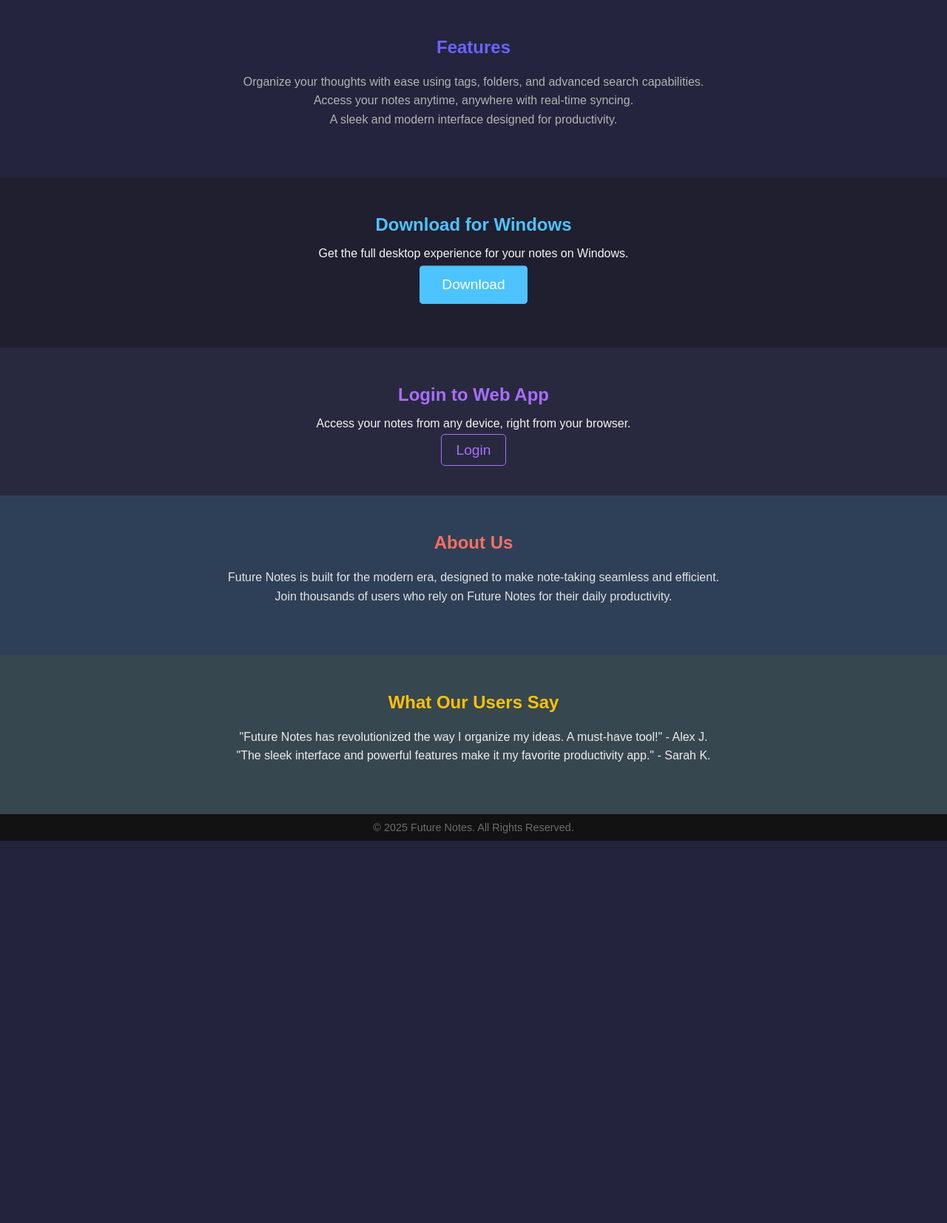
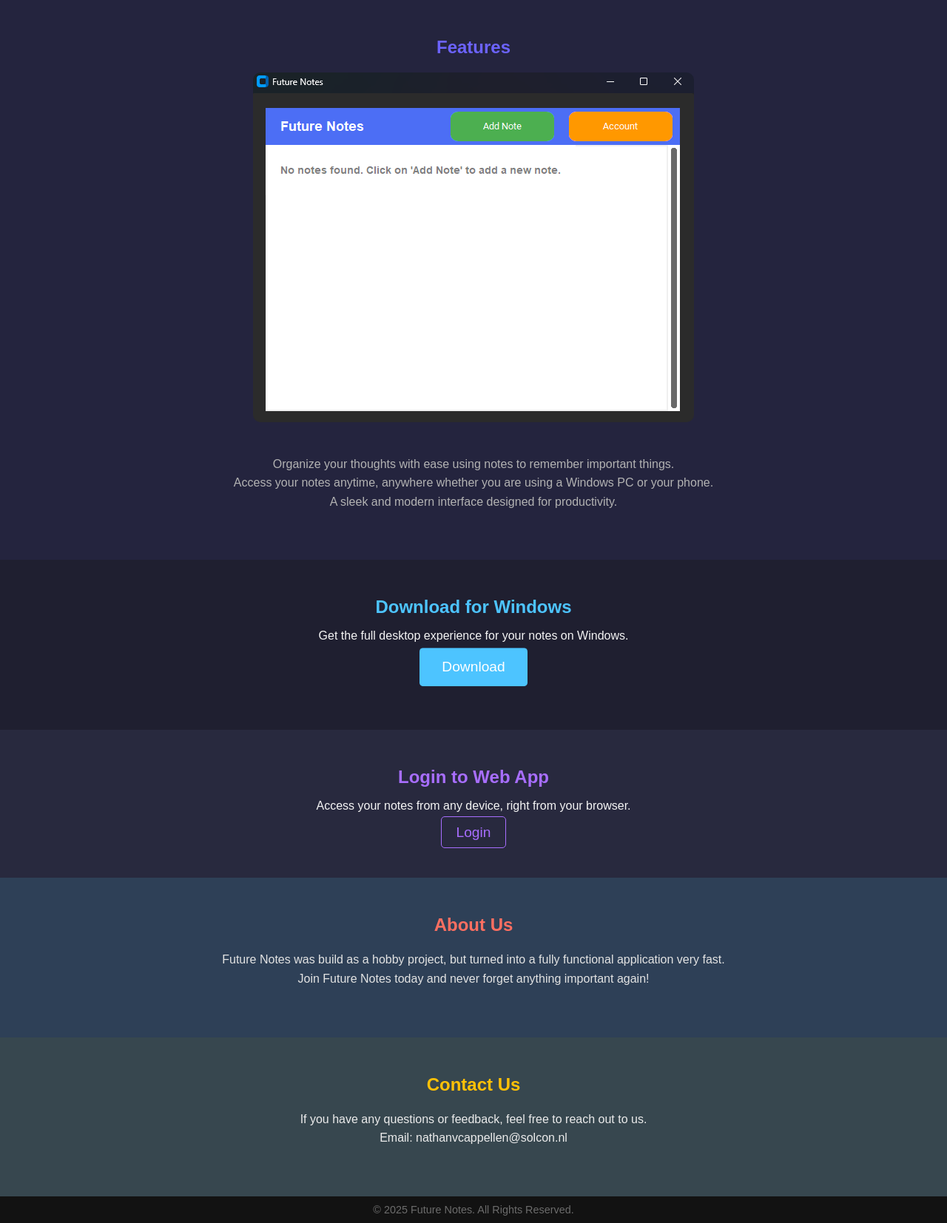
Before and after one commit to Future-Notes/python_31, a Flask app: page / in a window 1280 px wide. Shown: the part 134-1788 px from the top of the page at 74% size. Before the commit the page ends 1271 px from the top, so only its background shows below. Run offline with Flask 3, Linux system fonts and the light colour scheme.

Commit message:
Rename app to "Future Notes" and update related metadata; add web app manifest and icons for improved branding and user experience

```diff
--- a/main.py
+++ b/main.py
@@ -38,7 +38,7 @@ class App(ctk.CTk):
 
         self.geometry("600x450")
         self.resizable(True, True)
-        self.title("ToDo App")
+        self.title("Future Notes")
         self.current_user = None
 
         self.center_window()
@@ -501,7 +501,7 @@ class App(ctk.CTk):
 
         ctk.CTkLabel(
             action_bar,
-            text="Notes app",
+            text="Future Notes",
             font=("Helvetica", 18, "bold"),
             text_color="white",
         ).pack(side="left", padx=20)
--- a/pythonanywhere/templates/account.html
+++ b/pythonanywhere/templates/account.html
@@ -4,6 +4,10 @@
     <meta charset="UTF-8">
     <meta name="viewport" content="width=device-width, initial-scale=1.0">
     <title>Account</title>
+    <link rel="apple-touch-icon" sizes="180x180" href="static/apple-touch-icon.png">
+    <link rel="icon" type="image/png" sizes="32x32" href="static/favicon-32x32.png">
+    <link rel="icon" type="image/png" sizes="16x16" href="static/favicon-16x16.png">
+    <link rel="manifest" href="static/site.webmanifest">
     <style>
         /* General Styles */
         body {
--- a/pythonanywhere/templates/home.html
+++ b/pythonanywhere/templates/home.html
@@ -3,7 +3,29 @@
 <head>
     <meta charset="UTF-8">
     <meta name="viewport" content="width=device-width, initial-scale=1.0">
-    <title>Notes App</title>
+    <meta name="description" content="Future Notes: A modern app for organizing your thoughts, plans, and ideas. Access notes anywhere and stay productive.">
+    <meta name="keywords" content="Notes App, Future Notes, Productivity App, Organize Thoughts, Notes on Windows">
+    <meta name="author" content="Nathan Cappellen">
+    <title>Future Notes</title>
+    <link rel="apple-touch-icon" sizes="180x180" href="static/apple-touch-icon.png">
+    <link rel="icon" type="image/png" sizes="32x32" href="static/favicon-32x32.png">
+    <link rel="icon" type="image/png" sizes="16x16" href="static/favicon-16x16.png">
+    <link rel="manifest" href="static/site.webmanifest">
+    <script type="application/ld+json">
+    {
+      "@context": "https://schema.org",
+      "@type": "SoftwareApplication",
+      "name": "Future Notes",
+      "description": "A modern app for organizing your thoughts, plans, and ideas.",
+      "operatingSystem": "Windows",
+      "applicationCategory": "ProductivityApplication",
+      "offers": {
+        "@type": "Offer",
+        "price": "0",
+        "priceCurrency": "USD"
+      }
+    }
+    </script>
     <style>
         body {
             margin: 0;
@@ -158,16 +180,16 @@
             animation: fadeIn 3s;
         }
 
-        #testimonials {
+        #contact {
             background-color: #37474F;
         }
 
-        #testimonials h2 {
+        #contact h2 {
             color: #FFC107;
             animation: slideIn 2s;
         }
 
-        #testimonials p {
+        #contact p {
             color: #ececec;
             margin-top: 20px;
             font-size: 1rem;
@@ -314,8 +336,9 @@
 
 <section id="features">
     <h2>Features</h2>
-    <p>Organize your thoughts with ease using tags, folders, and advanced search capabilities.<br>
-    Access your notes anytime, anywhere with real-time syncing.<br>
+    <img src="static/features-image.png" alt="Features Image" style="max-width: 100%; height: auto; margin: 20px 0; border-radius: 10px;">
+    <p>Organize your thoughts with ease using notes to remember important things.<br>
+    Access your notes anytime, anywhere whether you are using a Windows PC or your phone.<br>
     A sleek and modern interface designed for productivity.</p>
 </section>
 
@@ -333,14 +356,14 @@
 
 <section id="about">
     <h2>About Us</h2>
-    <p>Future Notes is built for the modern era, designed to make note-taking seamless and efficient.<br>
-    Join thousands of users who rely on Future Notes for their daily productivity.</p>
+    <p>Future Notes was build as a hobby project, but turned into a fully functional application very fast.<br>
+    Join Future Notes today and never forget anything important again!</p>
 </section>
 
-<section id="testimonials">
-    <h2>What Our Users Say</h2>
-    <p>"Future Notes has revolutionized the way I organize my ideas. A must-have tool!" - Alex J.<br>
-    "The sleek interface and powerful features make it my favorite productivity app." - Sarah K.</p>
+<section id="contact">
+    <h2>Contact Us</h2>
+    <p>If you have any questions or feedback, feel free to reach out to us.<br>
+    Email: nathanvcappellen@solcon.nl<br></p>
 </section>
 
 <div id="blank-screen"></div>
--- a/pythonanywhere/templates/index.html
+++ b/pythonanywhere/templates/index.html
@@ -4,6 +4,10 @@
     <meta charset="UTF-8">
     <meta name="viewport" content="width=device-width, initial-scale=1.0">
     <title>Notes App</title>
+    <link rel="apple-touch-icon" sizes="180x180" href="static/apple-touch-icon.png">
+    <link rel="icon" type="image/png" sizes="32x32" href="static/favicon-32x32.png">
+    <link rel="icon" type="image/png" sizes="16x16" href="static/favicon-16x16.png">
+    <link rel="manifest" href="static/site.webmanifest">
     <style>
         body {
             margin: 0;
--- a/pythonanywhere/templates/signup.html
+++ b/pythonanywhere/templates/signup.html
@@ -4,6 +4,10 @@
     <meta charset="UTF-8">
     <meta name="viewport" content="width=device-width, initial-scale=1.0">
     <title>Sign Up</title>
+    <link rel="apple-touch-icon" sizes="180x180" href="static/apple-touch-icon.png">
+    <link rel="icon" type="image/png" sizes="32x32" href="static/favicon-32x32.png">
+    <link rel="icon" type="image/png" sizes="16x16" href="static/favicon-16x16.png">
+    <link rel="manifest" href="static/site.webmanifest">
     <style>
         /* Global Styles */
         body {
```
Also changed, not shown: pythonanywhere/templates/login.html (+31 -0 lines), pythonanywhere/static/android-chrome-192x192.png (added), pythonanywhere/static/android-chrome-512x512.png (added), pythonanywhere/static/apple-touch-icon.png (added), pythonanywhere/static/favicon-16x16.png (added), pythonanywhere/static/favicon-32x32.png (added), pythonanywhere/static/favicon.ico (added), pythonanywhere/static/features-image.png (added), pythonanywhere/static/site.webmanifest (added).
